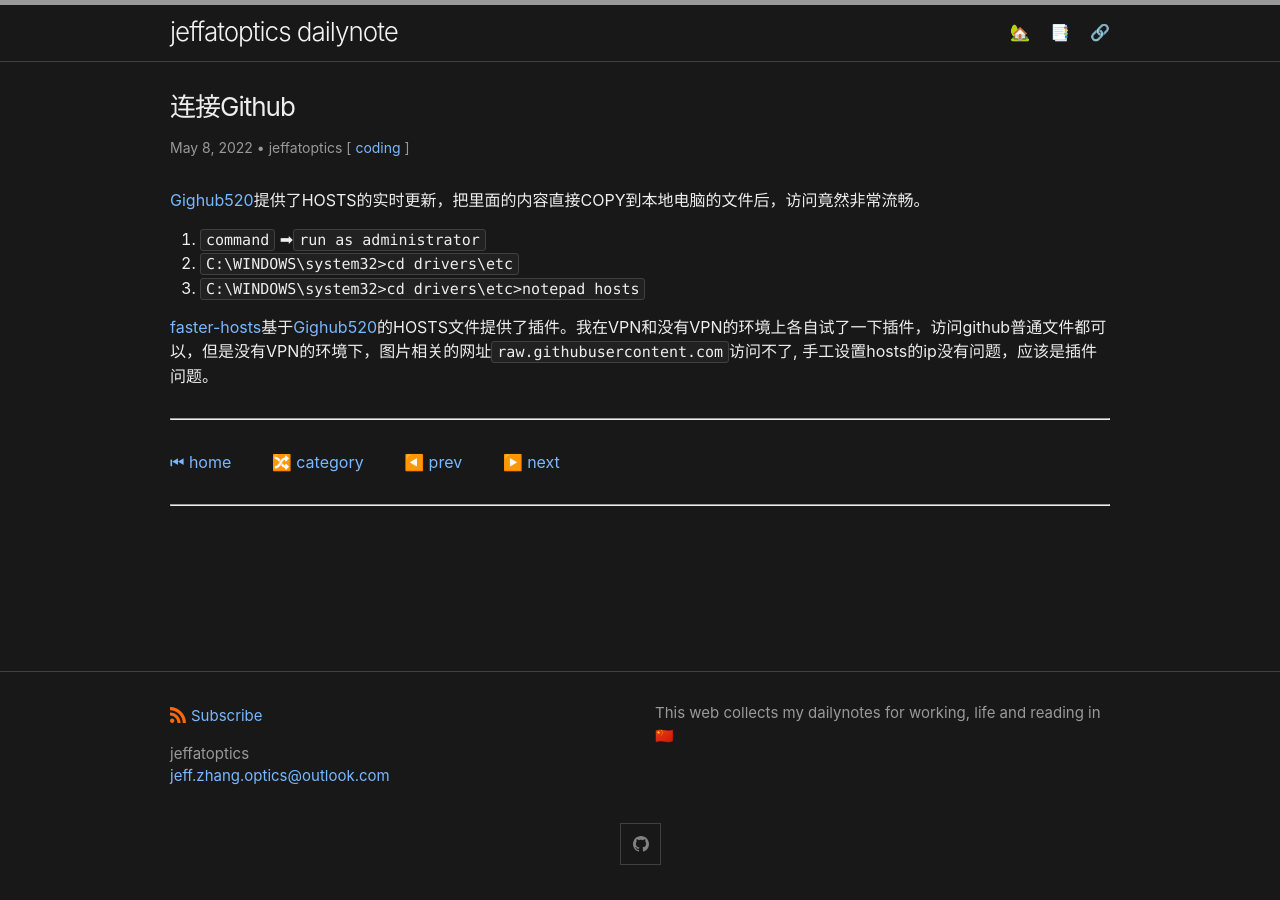
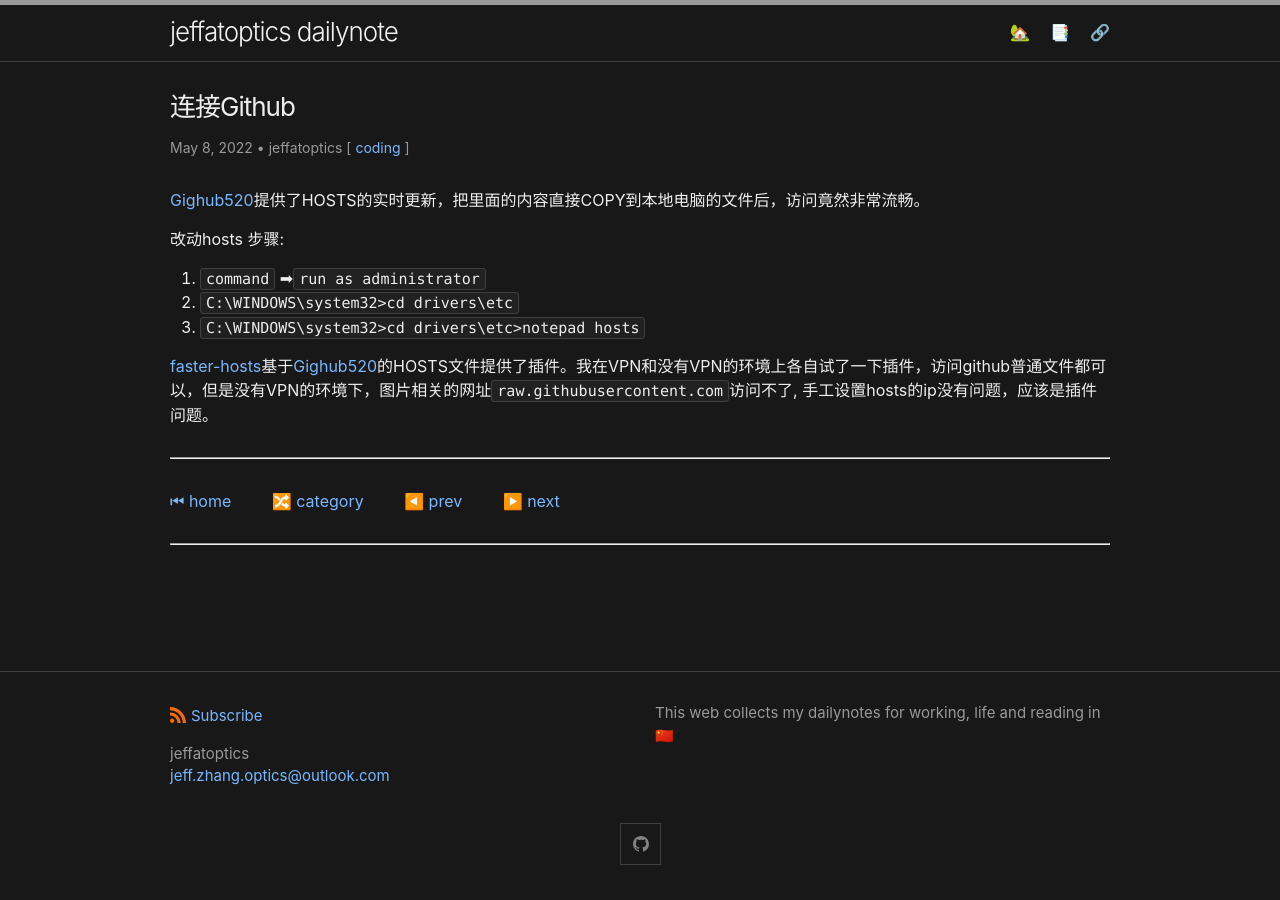
Before and after one commit to jeffatoptics/jeffblog, a Jekyll site: the page built from _posts/2022-05-08-github-connection.md, in a window 1280 px wide. Built offline with Jekyll 4.4.1, drawn with Linux system fonts in a browser that asks for light colours.

Commit message:
update again

```diff
--- a/_posts/2022-05-08-github-connection.md
+++ b/_posts/2022-05-08-github-connection.md
@@ -9,12 +9,15 @@ modified_date:
 
 [Gighub520](https://github.com/521xueweihan/GitHub520)提供了HOSTS的实时更新，把里面的内容直接COPY到本地电脑的文件后，访问竟然非常流畅。
 
+改动hosts 步骤:
+
 1. `command` ➡`run as administrator`
 1. `C:\WINDOWS\system32>cd drivers\etc`
 1. `C:\WINDOWS\system32>cd drivers\etc>notepad hosts`
 
 [faster-hosts](https://github.com/gauseen/faster-hosts)基于[Gighub520](https://github.com/521xueweihan/GitHub520)的HOSTS文件提供了插件。我在VPN和没有VPN的环境上各自试了一下插件，访问github普通文件都可以，但是没有VPN的环境下，图片相关的网址`raw.githubusercontent.com`访问不了, 手工设置hosts的ip没有问题，应该是插件问题。
 
+
 ---
 
 [⏮ home](../index.md) &nbsp; &nbsp; &nbsp; &nbsp; [🔀 category](../category.md) &nbsp; &nbsp; &nbsp; &nbsp; [◀️ prev](./2022-05-07-zettelkasten-book-reading.md) &nbsp; &nbsp; &nbsp; &nbsp; [▶️ next]()
```
